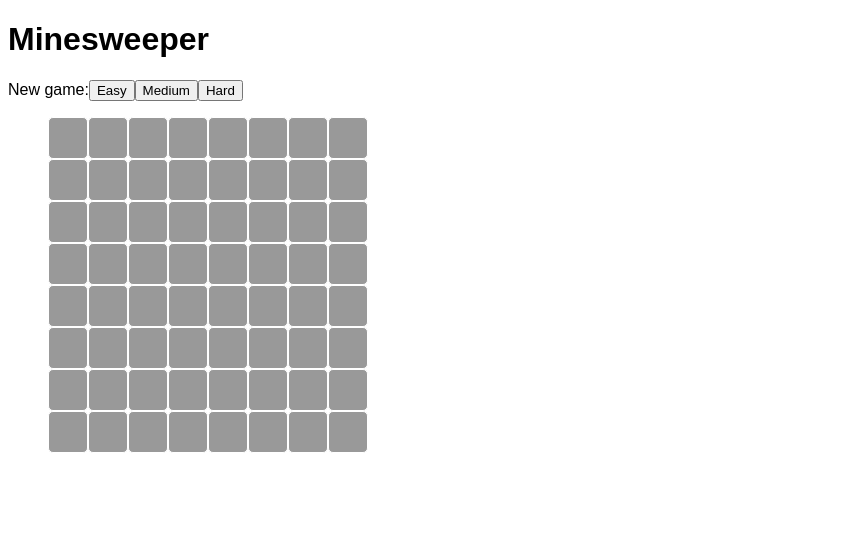
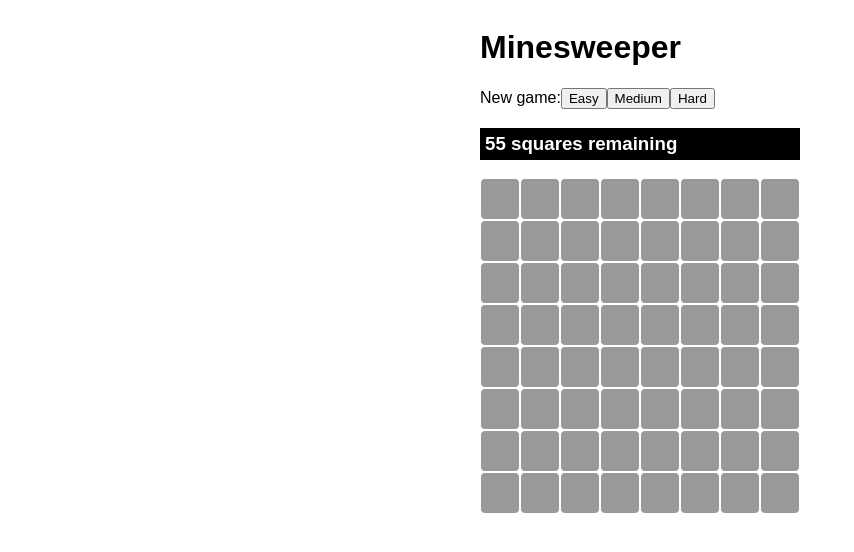
Before and after one commit to pnevares/minesweeper, a React (Create React App) app: page / in a window 1280 px wide. Shown: the top 552 px of the page, without its empty margins (0-854 px from the left). Built offline with nearby package versions, Linux system fonts and the light colour scheme.

Commit message:
Track and display game status, stop interaction when game is over, align game to center

```diff
--- a/src/components/Board.css
+++ b/src/components/Board.css
@@ -1,6 +1,7 @@
 ul {
+  display: grid;
+  padding: 0;
   list-style: none;
-  display: grid;
 }
 
 ul.width-8 {
@@ -17,50 +18,3 @@ ul.width-24 {
   grid-template-columns: repeat(24, 1fr);
   width: 960px;
 }
-
-ul > li {
-  display: flex;
-  height: 40px;
-  justify-content: center;
-  align-items: center;
-  font-weight: bold;
-  background-color: #999;
-  border: 1px solid #fff;
-  border-radius: 5px;
-}
-
-ul > li.revealed {
-  background-color: #bbb;
-}
-
-ul > li.value-1 {
-  color: rgb(44, 44, 255);
-}
-
-ul > li.value-2 {
-  color: #0f0;
-}
-
-ul > li.value-3 {
-  color: #f00;
-}
-
-ul > li.value-4 {
-  color: rgb(0, 0, 158);
-}
-
-ul > li.value-5 {
-  color: rgb(143, 33, 0);
-}
-
-ul > li.value-6 {
-  color: rgb(0, 155, 202);
-}
-
-ul > li.value-7 {
-  color: #000;
-}
-
-ul > li.value-8 {
-  color: #777;
-}
--- a/src/components/Board.js
+++ b/src/components/Board.js
@@ -1,36 +1,48 @@
 import React, { Component } from "react";
+import GameStatus from "./GameStatus";
+import Square from "./Square";
 import "./Board.css";
 
 export default class Board extends Component {
-  state = { squares: [], revealsRemaining: null };
+  state = { gameOver: false, revealsRemaining: null, squares: [] };
   onClick = (event, row, column) => {
     if (event.ctrlKey) {
       return this.onContextMenu(event, row, column);
     }
 
-    const { revealsRemaining, squares } = this.state;
+    const { gameOver, revealsRemaining, squares } = this.state;
 
-    if (squares[row][column].revealed || squares[row][column].flagged) {
-      return;
+    if (gameOver) return;
+
+    if (squares[row][column].revealed || squares[row][column].flagged) return;
+
+    if (squares[row][column].value === "💣") {
+      const newSquares = [...squares];
+      newSquares[row][column].revealed = true;
+      return this.setState({ gameOver: true, squares: newSquares });
     }
 
     const {
       squares: newSquares,
       revealCount
     } = this.revealSelfAndEmptyNeighbors([...squares], row, column);
+    const newRevealsRemaining = revealsRemaining - revealCount;
+    const newGameOver = newRevealsRemaining === 0;
 
     this.setState({
-      squares: newSquares,
-      revealsRemaining: revealsRemaining - revealCount
+      gameOver: newGameOver,
+      revealsRemaining: newRevealsRemaining,
+      squares: newSquares
     });
   };
   onContextMenu = (event, row, column) => {
     event.preventDefault();
+
+    if (this.state.gameOver) return;
+
     const squares = [...this.state.squares];
 
-    if (squares[row][column].revealed) {
-      return;
-    }
+    if (squares[row][column].revealed) return;
 
     const { flagged } = squares[row][column];
     squares[row][column].flagged = !flagged;
@@ -42,12 +54,8 @@ export default class Board extends Component {
   }
   componentDidUpdate({ gameId: oldGameId }) {
     const { gameId } = this.props;
-    const { revealsRemaining } = this.state;
     if (gameId !== oldGameId) {
       return this.randomizeBoard();
-    }
-    if (revealsRemaining === 0) {
-      console.log("you win 😀");
     }
   }
   randomizeBoard() {
@@ -89,36 +97,7 @@ export default class Board extends Component {
       }
     }
     const revealsRemaining = height * width - bombsPlaced;
-    this.setState({ squares, revealsRemaining });
-  }
-  renderSquares() {
-    const { width } = this.props;
-    return (
-      <ul className={`width-${width}`}>
-        {this.state.squares.map((row, rowIndex) => {
-          return row.map((square, columnIndex) => {
-            return (
-              <li
-                key={`${rowIndex}.${columnIndex}`}
-                onClick={event => this.onClick(event, rowIndex, columnIndex)}
-                onContextMenu={event =>
-                  this.onContextMenu(event, rowIndex, columnIndex)
-                }
-                className={`value-${square.value} ${
-                  square.revealed ? "revealed" : ""
-                }`}
-              >
-                {square.revealed && square.value !== 0
-                  ? square.value
-                  : square.flagged
-                  ? "🚩"
-                  : "\u00A0"}
-              </li>
-            );
-          });
-        })}
-      </ul>
-    );
+    this.setState({ squares, revealsRemaining, gameOver: false });
   }
   revealSelfAndEmptyNeighbors(squares, row, column, revealCount = 0) {
     const isEmptySquare = squares[row][column].value === 0;
@@ -153,6 +132,28 @@ export default class Board extends Component {
     return { squares, revealCount };
   }
   render() {
-    return <div>{this.renderSquares()}</div>;
+    const { width } = this.props;
+    const { gameOver, revealsRemaining, squares } = this.state;
+    return (
+      <main>
+        <GameStatus gameOver={gameOver} revealsRemaining={revealsRemaining} />
+        <ul className={`width-${width}`}>
+          {squares.map((row, rowIndex) => {
+            return row.map((square, columnIndex) => {
+              return (
+                <Square
+                  key={`${rowIndex}.${columnIndex}`}
+                  onClick={event => this.onClick(event, rowIndex, columnIndex)}
+                  onContextMenu={event =>
+                    this.onContextMenu(event, rowIndex, columnIndex)
+                  }
+                  square={square}
+                />
+              );
+            });
+          })}
+        </ul>
+      </main>
+    );
   }
 }
--- /dev/null
+++ b/src/components/GameStatus.css
@@ -0,0 +1,5 @@
+h3 {
+  color: #fff;
+  padding: 5px;
+  background-color: #000;
+}
--- /dev/null
+++ b/src/components/GameStatus.js
@@ -0,0 +1,14 @@
+import React from "react";
+import "./GameStatus.css";
+
+export default function GameStatus({ gameOver, revealsRemaining }) {
+  return (
+    <h3>
+      {!gameOver &&
+        revealsRemaining > 0 &&
+        `${revealsRemaining} squares remaining`}
+      {gameOver && revealsRemaining === 0 && "You win! 😀"}
+      {gameOver && revealsRemaining > 0 && "You lose. Try again!"}
+    </h3>
+  );
+}
--- a/src/components/Minesweeper.css
+++ b/src/components/Minesweeper.css
@@ -1,3 +1,5 @@
 body {
   font-family: sans-serif;
+  display: flex;
+  justify-content: center;
 }
--- a/src/components/Minesweeper.js
+++ b/src/components/Minesweeper.js
@@ -20,12 +20,12 @@ export default class Minesweeper extends Component {
     return (
       <div>
         <h1>Minesweeper</h1>
-        <main>
+        <nav>
           New game:
           <button onClick={() => this.onButtonClick(8, 8)}>Easy</button>
           <button onClick={() => this.onButtonClick(16, 16)}>Medium</button>
           <button onClick={() => this.onButtonClick(24, 24)}>Hard</button>
-        </main>
+        </nav>
         <Board gameId={gameId} height={height} width={width} />
       </div>
     );
--- /dev/null
+++ b/src/components/Square.css
@@ -0,0 +1,50 @@
+ul > li {
+  display: flex;
+  height: 40px;
+  justify-content: center;
+  align-items: center;
+  font-weight: bold;
+  background-color: #999;
+  border: 1px solid #fff;
+  border-radius: 5px;
+}
+
+ul > li.revealed {
+  background-color: #bbb;
+}
+
+ul > li.value-1 {
+  color: rgb(44, 44, 255);
+}
+
+ul > li.value-2 {
+  color: #0f0;
+}
+
+ul > li.value-3 {
+  color: #f00;
+}
+
+ul > li.value-4 {
+  color: rgb(0, 0, 158);
+}
+
+ul > li.value-5 {
+  color: rgb(143, 33, 0);
+}
+
+ul > li.value-6 {
+  color: rgb(0, 155, 202);
+}
+
+ul > li.value-7 {
+  color: #000;
+}
+
+ul > li.value-8 {
+  color: #777;
+}
+
+ul > li.value-💣.revealed {
+  background-color: #d55;
+}
--- /dev/null
+++ b/src/components/Square.js
@@ -0,0 +1,18 @@
+import React from "react";
+import "./Square.css";
+
+export default function Square({ onClick, onContextMenu, square }) {
+  return (
+    <li
+      onClick={onClick}
+      onContextMenu={onContextMenu}
+      className={`value-${square.value} ${square.revealed ? "revealed" : ""}`}
+    >
+      {square.revealed && square.value !== 0
+        ? square.value
+        : square.flagged
+        ? "🚩"
+        : "\u00A0"}
+    </li>
+  );
+}
```
